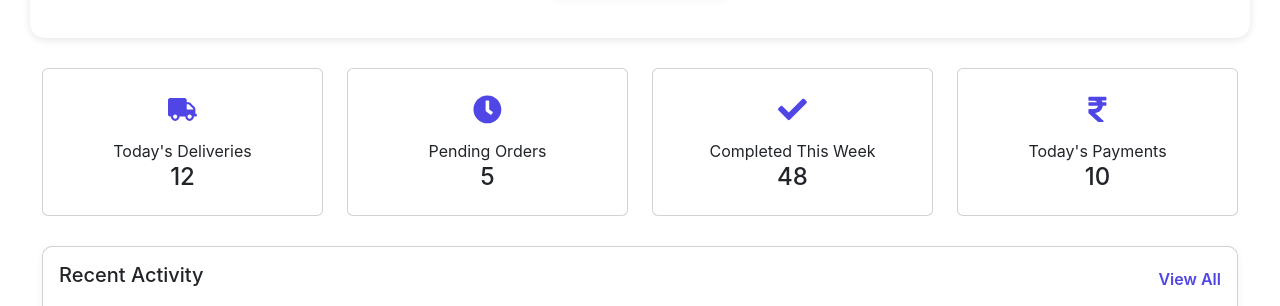
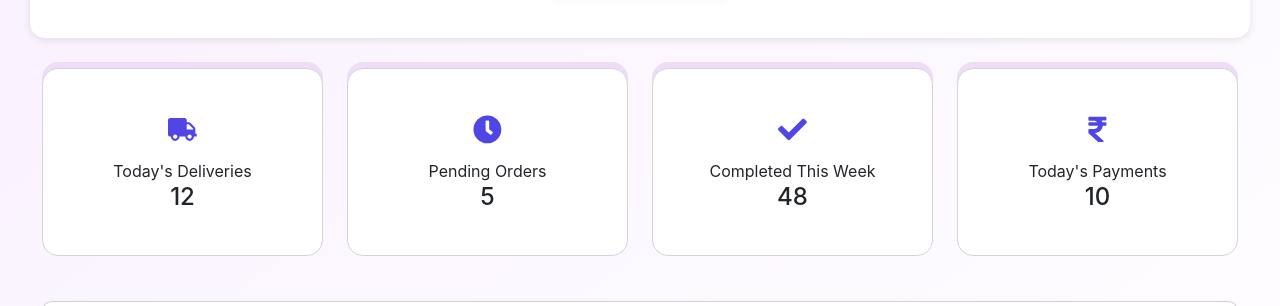
Before and after one commit to RksInfotech19/DeliverPro, a React (Vite) app: page /dashboard in a window 1280 px wide. Shown: the part 266-572 px from the top of the page. Built offline with nearby package versions, Linux system fonts and the light colour scheme; no server answers; what webfontloader would draw is missing.

Commit message:
changes made in dashboard

```diff
--- a/src/screens/ShopOwner/DashboardPage.module.css
+++ b/src/screens/ShopOwner/DashboardPage.module.css
@@ -1,6 +1,8 @@
 .dashboardContainer {
     min-height: 100vh;
     padding: 30px;
+    background: linear-gradient(145deg, #f9f0ff 0%, #ffffff 100%);
+
 }
 
 .textWrapper {
@@ -51,19 +53,49 @@
     margin-bottom: 30px;
 }
 
+.cardWrapper {
+  position: relative;
+  overflow: visible;
+}
+
 .statCard {
+    position: relative;
     background: white;
-    border: 1px solid #d1d5db;
-    border-radius: 10px;
+    border: 0.5px solid #d1d5db;
+    border-radius: 16px;
     padding: 20px;
-    box-shadow: 0 -6px 0px #19aaa5;
+    box-shadow: 0 -6px 0px #eedcf8;
     margin-bottom: 15px;
+    transition: all 0.4s ease;
+    overflow: visible;
+    z-index: 2;
 }
 
 .statCard:hover {
-    box-shadow: 0 -6px 0px #b744c8;
-    transform: translateY(-4px);
-    transition: all 0.4s ease;
+    transform: translateY(-6px);
+    box-shadow: 0 12px 20px rgba(0, 0, 0, 0.1);
+    border: none;
+}
+
+/* Hidden behind by default */
+.hoverCardCorner {
+    position: absolute;
+    width: 40px;
+    height: 40px;
+    background-color: #eedcf8;
+    border-radius: 12px 12px 12px 0;
+    bottom: -5px;
+    left: -10px;
+    transform: translate(20%, 20%) scale(0.5); /* slightly inside diagonally */
+    opacity: 0;
+    transition: transform 0.4s ease, opacity 0.4s ease;
+    z-index: 1;
+}
+
+.cardWrapper:hover .hoverCardCorner {
+  /* transform: translate(0, 0) scale(1); */
+  transform: translate(-15%, 15%) scale(1);
+  opacity: 1;
 }
 
 .statIcon {
--- a/src/screens/ShopOwner/DashboardPage.tsx
+++ b/src/screens/ShopOwner/DashboardPage.tsx
@@ -1,8 +1,13 @@
 import dashboardStyles from './DashboardPage.module.css';
 import { Container, Row, Col, Card } from 'react-bootstrap';
 import { Icons } from '../../shared/icons';
+import { useNavigate } from 'react-router-dom';
+const DashboardPage = () => {
+    const navigate = useNavigate();
+    const handleGetStarted = () => {
+        navigate('/delivery-request');
+    };
 
-const DashboardPage = () => {
     return (
         <div className={dashboardStyles.dashboardContainer}>
             <Container fluid className={dashboardStyles.mainContent}>
@@ -12,7 +17,7 @@ const DashboardPage = () => {
                         <p className={`lead ${dashboardStyles.leadText}`}>
                             Manage your deliveries, track orders in real-time, grow your business with our reliable delivery network.
                         </p>
-                        <button className={dashboardStyles.getStartedButton}>
+                        <button className={dashboardStyles.getStartedButton} onClick={handleGetStarted}>
                             <Icons.FaPaperPlane className={dashboardStyles.btnIcon} />
                             Request Delivery
                         </button>
@@ -28,13 +33,16 @@ const DashboardPage = () => {
                         { title: "Today's Payments", value: 10, icon: <Icons.FaRupeeSign /> },
                     ].map((card, idx) => (
                         <Col md={3} key={idx}>
-                            <Card className={dashboardStyles.statsCard}>
+                            <div className={dashboardStyles.cardWrapper}>
+                                <Card className={dashboardStyles.statCard}>
                                     <Card.Body className="text-center">
                                         <div className={dashboardStyles.statIcon}>{card.icon}</div>
                                         <div>{card.title}</div>
                                         <h4>{card.value}</h4>
                                     </Card.Body>
                                 </Card>
+                                <div className={dashboardStyles.hoverCardCorner}></div>
+                            </div>
                         </Col>
                     ))}
                 </Row>
--- a/src/screens/ShopOwner/NewDeliveryPage.tsx
+++ b/src/screens/ShopOwner/NewDeliveryPage.tsx
@@ -3,6 +3,8 @@ import NewDeliveryStyle from "./NewDeliveryPage.module.css";
 import { useState, useEffect } from "react";
 import { LookupLabelService } from "../../service/lookupLabel.service";
 import type { Order } from "../../models/order.model";
+import { useNavigate } from "react-router-dom";
+
 const NewDeliveryPage = () => {
   const [productType, setProductType] = useState<any[]>([]);
   const [orderDetails, setOrderDetails] = useState <Order>({
@@ -17,6 +19,12 @@ const NewDeliveryPage = () => {
     specialInstructions: "",
     deliveryDate: ""
   });
+
+  const navigate = useNavigate();
+
+  const handleCancel = () => {
+    navigate("/dashboard");
+  }
 
   useEffect(() => {
     const fetchProductTypes = async () => {
@@ -100,7 +108,7 @@ const NewDeliveryPage = () => {
 
                 <div className={NewDeliveryStyle.buttonGroup}>
                     <button type="submit" className={NewDeliveryStyle.submitBtn}>Submit Request</button>
-                    <button type="button" className={NewDeliveryStyle.cancelBtn}>Cancel</button>
+                    <button type="button" className={NewDeliveryStyle.cancelBtn} onClick={handleCancel}>Cancel</button>
                 </div>
                 </form>
               </div>
```
Lines whose indentation alone changed are shown as unchanged.
